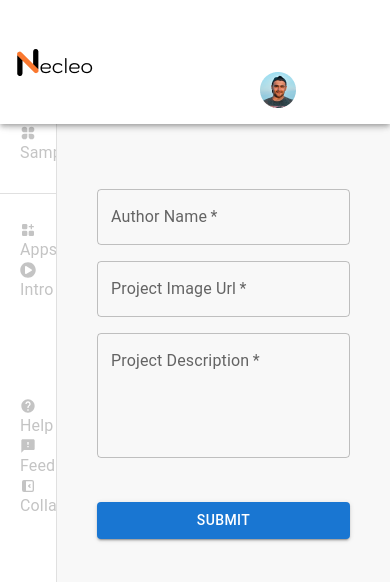
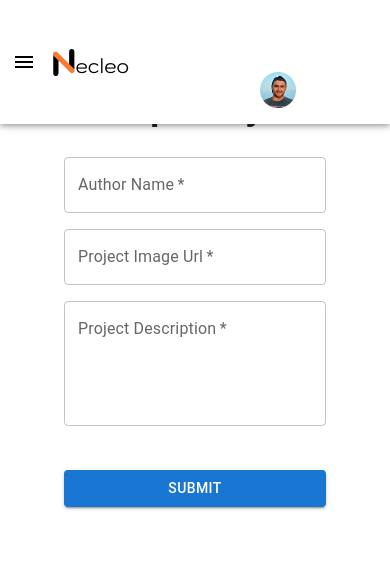
Before and after one commit to SakibAlHasan10/Necleo-Client-Site, a React (Vite) app: page /dashboard/sample-projects in a window 390 px wide. Shown: the top 582 px of the page. Built offline with nearby package versions, Linux system fonts and the light colour scheme.

Commit message:
change few dashboard code

```diff
--- a/src/Pages/addProject/AddProject.jsx
+++ b/src/Pages/addProject/AddProject.jsx
@@ -26,18 +26,19 @@ const AddProject = () => {
     // console.log(project)
     //   create projects
       const pro = await axiosPublic.post("/projects", project);
-      if(pro.statusText==="OK"){
+      // console.log(pro)
+      if(pro.data.acknowledged===true){
         toast.success("Project create successfully")
         navigate('/dashboard/my-project')
       }
 
     }
   return (
-    <Box sx={{p:3, height:"88vh"}}>
+    <Box sx={{px:3,py:1, height:"82vh",}}>
       <Typography textAlign={"center"} sx={{ fontWeight: "800", fontSize:{xs:"30px",md:"42px"} }}>
       Sample Project
       </Typography>
-      <Box component="form" noValidate onSubmit={handleSubmit} sx={{ mt: 8 }}>
+      <Box component="form" noValidate onSubmit={handleSubmit} sx={{ mt: 3 }}>
         <Container sx={{ display: "flex", gap: "20px" }}>
           {/* product section */}
           <Grid container spacing={2}>
--- a/src/Pages/dashboard/Dashboard.jsx
+++ b/src/Pages/dashboard/Dashboard.jsx
@@ -1,115 +1,50 @@
 import * as React from "react";
-import { styled, useTheme } from "@mui/material/styles";
+import PropTypes from "prop-types";
+import AppBar from "@mui/material/AppBar";
 import Box from "@mui/material/Box";
-import MuiDrawer from "@mui/material/Drawer";
-import MuiAppBar from "@mui/material/AppBar";
-import Toolbar from "@mui/material/Toolbar";
 import CssBaseline from "@mui/material/CssBaseline";
-import Divider from "@mui/material/Divider";
+import Drawer from "@mui/material/Drawer";
 import IconButton from "@mui/material/IconButton";
 import MenuIcon from "@mui/icons-material/Menu";
-import ChevronLeftIcon from "@mui/icons-material/ChevronLeft";
-import ChevronRightIcon from "@mui/icons-material/ChevronRight";
+import Toolbar from "@mui/material/Toolbar";
 import { Outlet } from "react-router-dom";
 import DashboardRoute from "./DashboardRoute";
+import logo from "../../assets/logo.png";
+import avatar from "../../assets/Ellipse 1.png";
 import { BiSolidDownArrow } from "react-icons/bi";
-import logo from "../../assets/logo.png"
-import avatar from "../../assets/Ellipse 1.png"
+
 const drawerWidth = 240;
-const openedMixin = (theme) => ({
-  width: drawerWidth,
-  transition: theme.transitions.create("width", {
-    easing: theme.transitions.easing.sharp,
-    duration: theme.transitions.duration.enteringScreen,
-  }),
-  overflowX: "hidden",
-});
 
-const closedMixin = (theme) => ({
-  transition: theme.transitions.create("width", {
-    easing: theme.transitions.easing.sharp,
-    duration: theme.transitions.duration.leavingScreen,
-  }),
-  overflowX: "hidden",
-  width: `calc(${theme.spacing(7)} + 1px)`,
-  [theme.breakpoints.up("sm")]: {
-    width: `calc(${theme.spacing(8)} + 1px)`,
-  },
-});
+const Dashboard = () => {
+  // const { window } = props;
+  const [mobileOpen, setMobileOpen] = React.useState(false);
 
-const DrawerHeader = styled("div")(({ theme }) => ({
-  display: "flex",
-  alignItems: "center",
-  justifyContent: "flex-end",
-  padding: theme.spacing(0, 1),
-  ...theme.mixins.toolbar,
-}));
-
-const AppBar = styled(MuiAppBar, {
-  shouldForwardProp: (prop) => prop !== "open",
-})(({ theme, open }) => ({
-  zIndex: theme.zIndex.drawer + 1,
-  transition: theme.transitions.create(["width", "margin"], {
-    easing: theme.transitions.easing.sharp,
-    duration: theme.transitions.duration.leavingScreen,
-  }),
-  ...(open && {
-    marginLeft: drawerWidth,
-    width: `calc(100% - ${drawerWidth}px)`,
-    transition: theme.transitions.create(["width", "margin"], {
-      easing: theme.transitions.easing.sharp,
-      duration: theme.transitions.duration.enteringScreen,
-    }),
-  }),
-}));
-
-const Drawer = styled(MuiDrawer, {
-  shouldForwardProp: (prop) => prop !== "open",
-})(({ theme, open }) => ({
-  width: drawerWidth,
-  flexShrink: 0,
-  whiteSpace: "nowrap",
-  boxSizing: "border-box",
-  ...(open && {
-    ...openedMixin(theme),
-    "& .MuiDrawer-paper": openedMixin(theme),
-  }),
-  ...(!open && {
-    ...closedMixin(theme),
-    "& .MuiDrawer-paper": closedMixin(theme),
-  }),
-}));
-const Dashboard = () => {
-  const theme = useTheme();
-  const [open, setOpen] = React.useState(false);
-
-  const handleDrawerOpen = () => {
-    setOpen(!open);
+  const handleDrawerToggle = () => {
+    setMobileOpen(!mobileOpen);
   };
 
-  const handleDrawerClose = () => {
-    setOpen(false);
-  };
-  // console.log(open)
+  // Remove this const when copying and pasting into your project.
+  // const container =
+    // window !== undefined ? () => window().document.body : undefined;
+
   return (
     <Box sx={{ display: "flex" }}>
       <CssBaseline />
-      <AppBar position="fixed" sx={{ bgcolor: "#fff", zIndex:{sm:1100} }} open={open}>
-        <Toolbar sx={{display:"flex", justifyContent:"space-between"}}>
-          <Box sx={{display:"flex", alignItems:"center"}}>
-
+      <AppBar
+        position="fixed"
+        sx={{
+          bgcolor: "#fff",
+          zIndex: 9900,
+        }}
+      >
+        <Toolbar sx={{ display: "flex", justifyContent: "space-between" }}>
+          <Box sx={{ display: "flex", alignItems: "center" }}>
             <IconButton
               color="inherit"
               aria-label="open drawer"
-            onClick={handleDrawerOpen}
               edge="start"
-            sx={{
-                zIndex:0,
-              marginRight: 1,
-              color: "#000",
-              display:"none",
-              ...(open && { display: "none" }),
-            }}
+              onClick={handleDrawerToggle}
+              sx={{ mr: 1, display: { sm: "none" }, color: "#000", }}
             >
               <MenuIcon />
             </IconButton>
@@ -126,10 +61,14 @@ const Dashboard = () => {
           <div className="text-black flex items-center gap-[14px]">
             <div>
               <div className="flex">
-                <h4 className="text-sm text-black mr-3 pr-3 font-medium border-r-2 border-black">Free Trial</h4>
-                <p className="text-[10px] font-normal">2days left</p>
+                <h4 className="text-sm text-black mr-3 pr-3 font-medium border-r-2 border-black">
+                  Free Trial
+                </h4>
+                <p className="text-[10px] font-normal">2 days left</p>
               </div>
-              <p className="text-[#FA782F] mt-2 text-[10px] font-normal">Extend free trail</p>
+              <p className="text-[#FA782F] mt-2 text-[10px] font-normal">
+                Extend free trail
+              </p>
             </div>
             <div className="flex gap-3 items-center">
               <img src={avatar} alt="avatar" className="w-9 h-9" />
@@ -138,36 +77,62 @@ const Dashboard = () => {
           </div>
         </Toolbar>
       </AppBar>
+      <Box
+        component="nav"
+        sx={{ width: { sm: drawerWidth }, flexShrink: { sm: 0 } }}
+        aria-label="mailbox folders"
+      >
+        {/* The implementation can be swapped with js to avoid SEO duplication of links. */}
+        <Drawer
+          // container={container}
+          variant="temporary"
+          open={mobileOpen}
+          onClose={handleDrawerToggle}
+          ModalProps={{
+            keepMounted: true, // Better open performance on mobile.
+          }}
+          sx={{
+            display: { xs: "block", sm: "none" },
+            "& .MuiDrawer-paper": {
+              boxSizing: "border-box",
+              width: drawerWidth,
+            },
+          }}
+        >
+          <DashboardRoute />
+        </Drawer>
         <Drawer
           variant="permanent"
-      open={open}
           sx={{
-      zIndex:0,
-      // zIndex:1300,
-    color: "#000",
-    ...(open
-      ? { display:"none"  }
-      : { display: { md: "block" } }),
+            zIndex: 1300,
+            display: { xs: "none", sm: "block" },
+            "& .MuiDrawer-paper": {
+              boxSizing: "border-box",
+              width: drawerWidth,
+            },
+          }}
+          open
+        >
+          <DashboardRoute />
+        </Drawer>
+      </Box>
+      <Box
+        component="main"
+        sx={{
+          flexGrow: 1,
+          p: 3,
+          width: { sm: `calc(100% - ${drawerWidth}px)` },
         }}
       >
-        <DrawerHeader sx={{color: "#000",}}>
-          <IconButton onClick={handleDrawerClose}>
-            {theme.direction === "rtl" ? (
-              <ChevronRightIcon />
-            ) : (
-              <ChevronLeftIcon />
-            )}
-          </IconButton>
-        </DrawerHeader>
-        <Divider />
-        <DashboardRoute />
-      </Drawer>
-      <Box component="main" sx={{ flexGrow: 1, bgcolor:"#F8F8F8"}}>
-        <DrawerHeader />
+        <Toolbar />
         <Outlet />
       </Box>
     </Box>
   );
 };
 
+Dashboard.propTypes = {
+  window: PropTypes.func,
+};
+
 export default Dashboard;
--- a/src/Pages/dashboard/DashboardRoute.jsx
+++ b/src/Pages/dashboard/DashboardRoute.jsx
@@ -55,7 +55,7 @@ ListItemLink.propTypes = {
 
 const DashboardRoute = () => {
   return (
-    <Box sx={{ width: 360,}}>
+    <Box sx={{ width: 360,mt:8}}>
       <Paper elevation={0}>
         <List
           aria-label="main mailbox folders"
--- a/src/Pages/myProjects/MyProjectsDetails.jsx
+++ b/src/Pages/myProjects/MyProjectsDetails.jsx
@@ -52,7 +52,7 @@ const MyProjectsDetails = () => {
   return (
     <div className="p-7">
       <div>
-        <img src={download_url} alt="" className="w-full md:w-8/12 h-full rounded-xl" />
+        <img src={download_url} alt="" className="w-full md:w-10/12 lg:w-8/12 h-full rounded-xl" />
         <div className="gap-10 flex mt-6">
           <Link to={`/dashboard/update/${_id}`}>
             <Button variant="contained">Update Project</Button>
--- a/src/Pages/updateProject/UpdateProject.jsx
+++ b/src/Pages/updateProject/UpdateProject.jsx
@@ -49,11 +49,11 @@ const UpdateProduct = () => {
     //   console.log(pro)
     }
   return (
-    <Box sx={{p:3, height:"88vh"}}>
+    <Box sx={{p:3,py:1, height:"88vh"}}>
       <Typography textAlign={"center"} sx={{ fontWeight: "800", fontSize:{xs:"30px",md:"42px"} }}>
       Update Project
       </Typography>
-      <Box component="form" noValidate onSubmit={handleSubmit} sx={{ mt: 8 }}>
+      <Box component="form" noValidate onSubmit={handleSubmit} sx={{ mt: 4 }}>
         <Container sx={{ display: "flex", gap: "20px" }}>
           {/* product section */}
           <Grid container spacing={2}>
--- a/src/hooks/axiosPublic/useAxiosPublic.jsx
+++ b/src/hooks/axiosPublic/useAxiosPublic.jsx
@@ -2,8 +2,8 @@
     import axios from "axios";
 
     const axiosPublic = axios.create({
-      baseURL: "http://localhost:5000",
-      // baseURL: "https://necleo-server-site.vercel.app",
+      // baseURL: "http://localhost:5000",
+      baseURL: "https://necleo-server-site.vercel.app",
     });
     const useAxiosPublic = () => {
       return axiosPublic;
```
Lines whose indentation alone changed are shown as unchanged.
